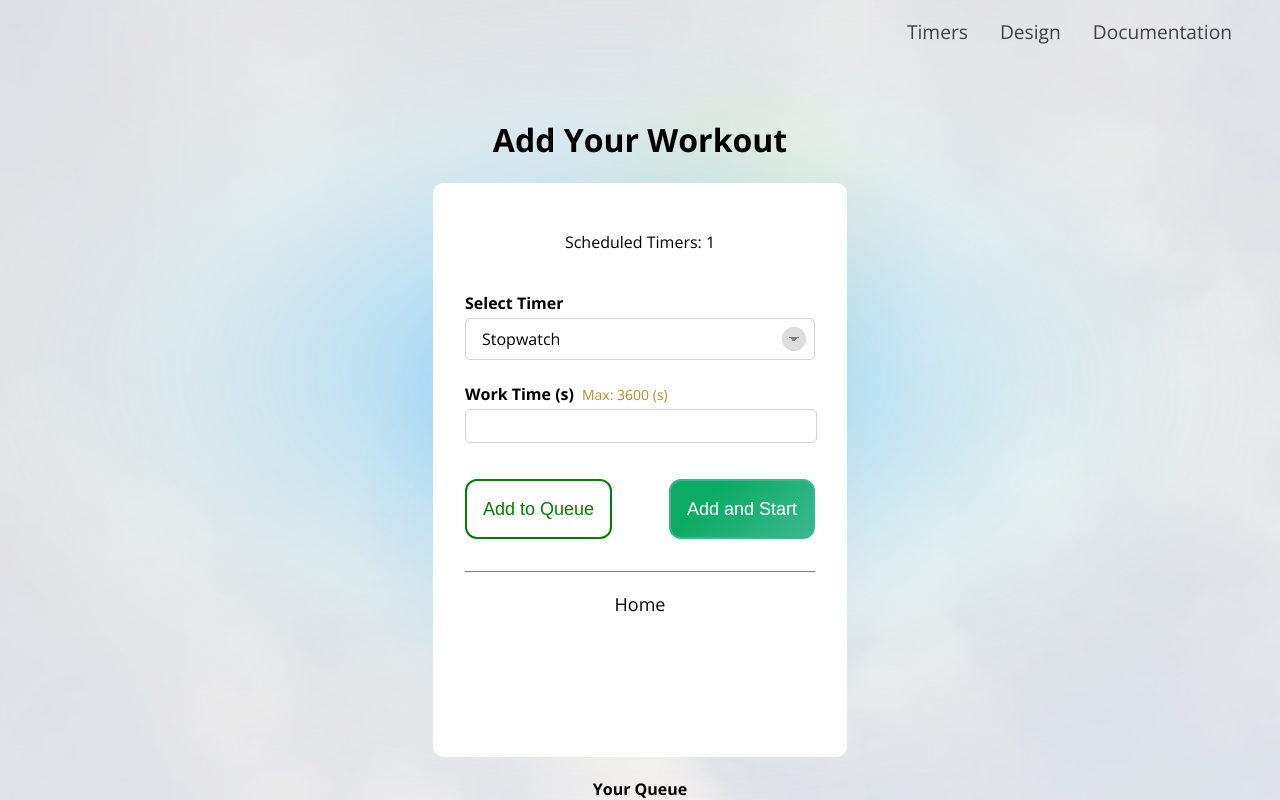
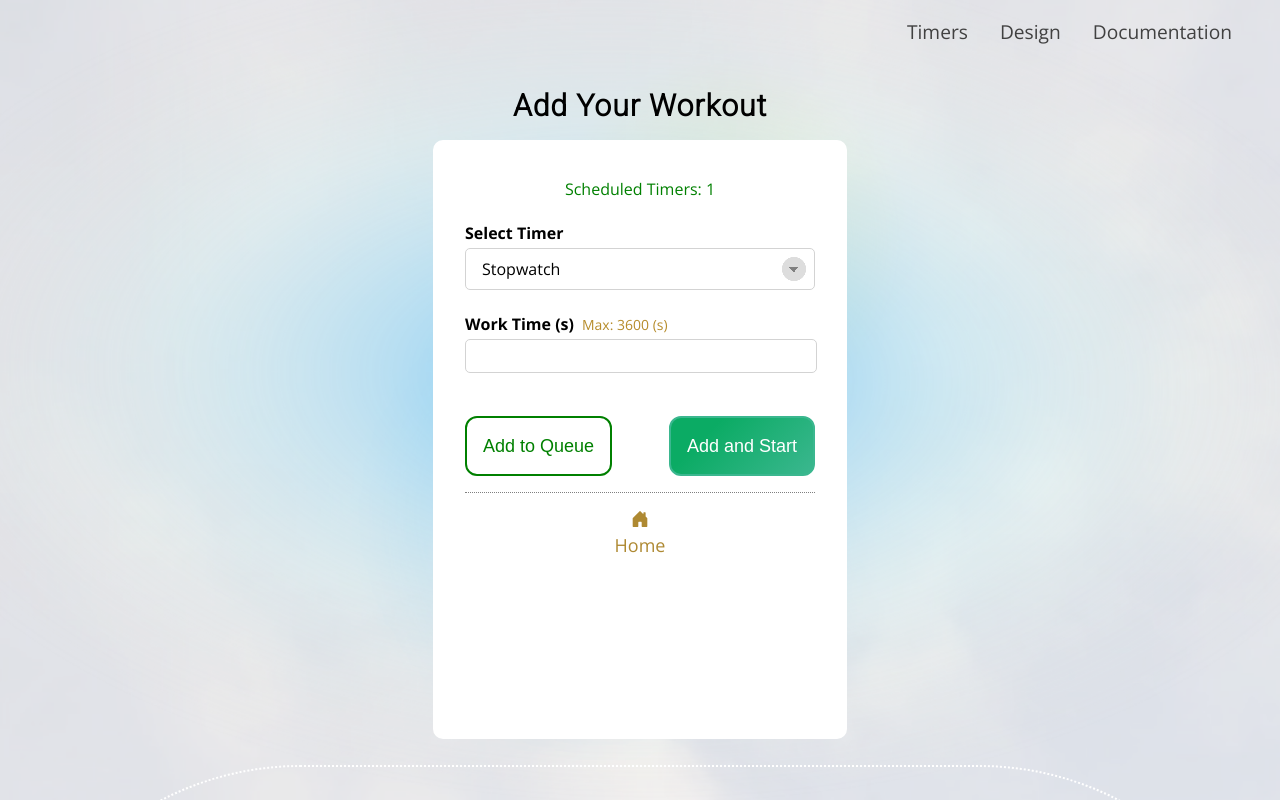
Before and after one commit to prof-tejera/assignment-3-agt25, a React (Create React App) app: page /add in a window 1280 px wide. Both pictures are taken after typing "5" into the empty fields and a click on the button "Add to Queue". Built offline with nearby package versions, Linux system fonts and the light colour scheme; no server answers; a web font is replaced by a local one.

Commit message:
switched up add workout view

```diff
--- a/src/views/AddWorkoutView.js
+++ b/src/views/AddWorkoutView.js
@@ -3,7 +3,9 @@ import styled from "styled-components";
 import { AppContext } from '../context/AppProvider';
 import { InputContext } from "../context/InputProvider";
 import { useNavigate } from 'react-router-dom';
+import { HouseDoorFill } from "react-bootstrap-icons";
 import TimerTile from "../components/generic/Tile";
+
 
 const Container = styled.div`
   color: black;
@@ -13,13 +15,17 @@ const Container = styled.div`
   align-items: center;
 `;
 
-const Title = styled.h1`
-  margin-top: 2.5rem;
+const Title = styled.h2`
+  margin-top: 0.6rem !important;
+  color: black !important;
+  font-weight: 600 !important;
+  font-size: 30px !important;
+  padding-bottom: 2px;
 `;
 
 const Form = styled.form`
   background-color: white;
-  height: 510px;
+  height: 535px;
   width: 350px;
   border-radius: 10px;
   display: flex;
@@ -29,6 +35,14 @@ const Form = styled.form`
   align-items: stretch;
   align-content: flex-start;
   padding: 2rem;
+  position: relative;
+  top: -10px;
+`;
+
+const FormHelper = styled.p`
+  position: relative;
+  top: -10px;
+  color: green;
 `;
 
 const CustomInput = styled.input`
@@ -88,7 +102,6 @@ const CustomSelect = styled.select`
   }
 `;
 
-
 const Label = styled.div`
   float: left;
   font-size: 16px;
@@ -104,6 +117,11 @@ const Label = styled.div`
     padding-left: 0.5rem;
     color: #B68C2B;
   }
+`;
+
+const FormInputs = styled.div`
+  position: relative;
+  top: -27px;
 `;
 
 const ActiveTiles = styled.div`
@@ -148,27 +166,41 @@ const AddBtn = styled.button`
   }
 `;
 
-
 const HomeBtn = styled.div`
   height: 60px;
   font-size: 18px;
   background-color: transparent;
-  color: #1f1f1;
+  color: #AE8932;
   :hover {
     color: goldenrod;
   }
+  padding: 1rem;
+  cursor: pointer;
 `;
 
 const BtnsWrapper = styled.div`
-display: flex;
-flex-direction: row;
-flex-wrap: nowrap;
-justify-content: space-between;
-align-items: normal;
-align-content: normal;
-  margin: 1.25rem 0;
-  padding: 1rem 0 2rem 0;
-  border-bottom: 1px solid grey;
+  display: flex;
+  flex-direction: row;
+  flex-wrap: nowrap;
+  justify-content: space-between;
+  align-items: normal;
+  align-content: center;
+  padding: 1rem 0 1rem 0;
+  border-bottom: 1px dotted grey;
+`;
+
+
+const QueueContainer = styled.div`
+  margin: 1rem 0 3rem 0;
+  padding: 0.25rem 5rem 2rem 5rem;
+  border: 2px dotted white;
+  border-radius: 300px 300px 0px 0px;
+  h4 {
+    color: black !important;
+    font-weight: 600 !important;
+    font-size: 25px;
+  };
+
 `;
 
 
@@ -273,13 +305,15 @@ const AddWorkoutView = ()  => {
     if (timer === "Stopwatch" || timer === "Countdown") {
       return {
         type: timer,
-        workSeconds: workSecs
+        workSeconds: workSecs,
+        finished: false,
       };
     } else if (timer === "XY") {
       return {
         type: timer,
         workSeconds: workSecs,
-        rounds: rounds
+        rounds: rounds,
+        finished: false,
       };
     } else if (timer === "Tabata") {
       return {
@@ -287,6 +321,7 @@ const AddWorkoutView = ()  => {
         workSeconds: workSecs,
         rounds: rounds,
         restSeconds: restSecs,
+        finished: false,
       };
     };
   };
@@ -299,9 +334,9 @@ const AddWorkoutView = ()  => {
       <Title>Add Your Workout</Title>
       <Form onSubmit={(e) => saveTimer(e)}>
 
-        <p>Scheduled Timers: {queue.length}</p>
+        <FormHelper>Scheduled Timers: {queue.length}</FormHelper>
 
-
+    <FormInputs>
     {/****************************
      * Select Timer options
      ****************************/}
@@ -358,19 +393,25 @@ const AddWorkoutView = ()  => {
        }}/>
      </div> : null }
 
+    </FormInputs>
+
     <BtnsWrapper>
       <AddBtn type="submit" onClick={(e) => btnClicked = "Add"}> Add to Queue</AddBtn>
       <AddStartBtn type="submit" onClick={(e) => btnClicked = "Start"}> Add and Start</AddStartBtn>
     </BtnsWrapper>
 
 
-      <HomeBtn onClick={handleHome}>Home</HomeBtn>
+      <HomeBtn onClick={handleHome}> <HouseDoorFill/>
+        <div>
+          Home
+          </div>
+      </HomeBtn>
 
       </Form>
       </Container>
 
       {queue.length > 0 &&
-        <div>
+        <QueueContainer>
         <h4>Your Queue</h4>
         <ActiveTiles>
          {queue.map((timer, index) => (
@@ -383,7 +424,7 @@ const AddWorkoutView = ()  => {
       </ActiveTiles>
 
 
-      </div>
+      </QueueContainer>
 }
 
 
```
